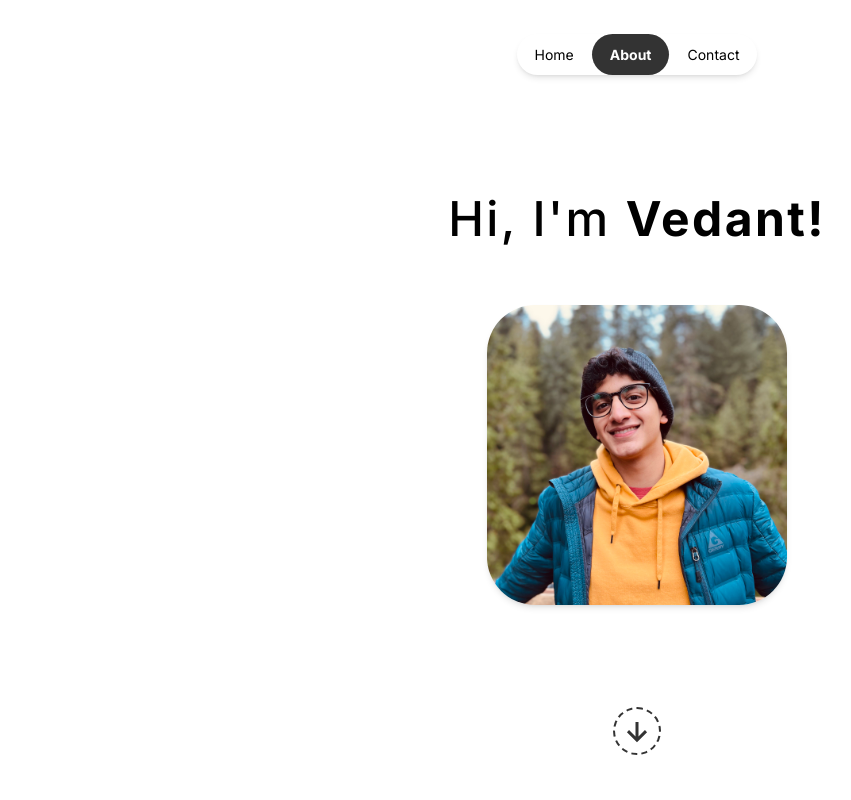
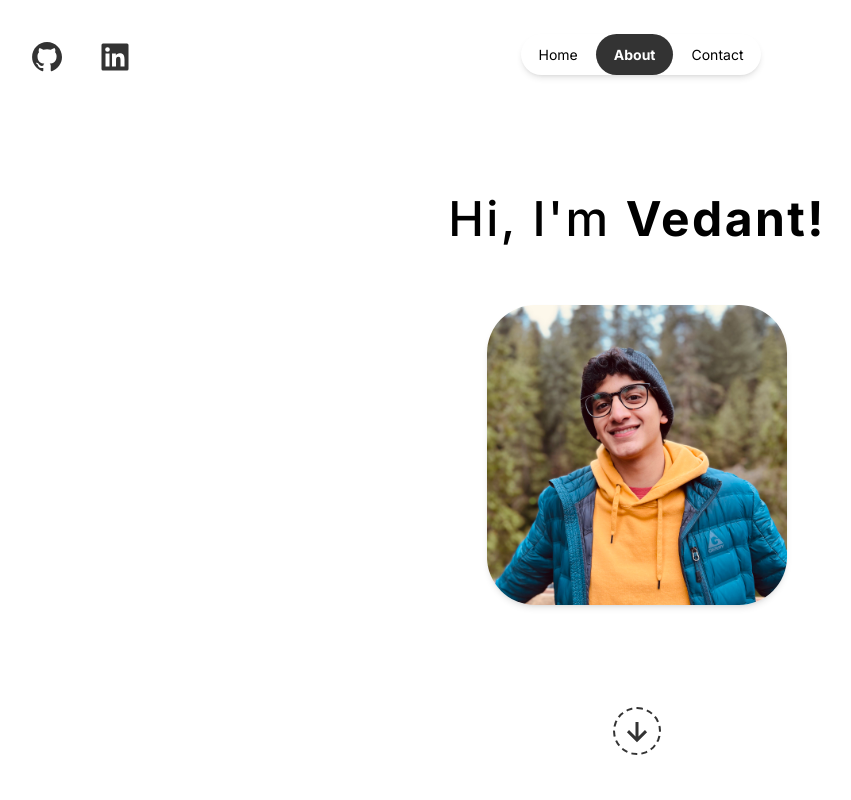
Before and after one commit to vedantgrover/VedantsPortfolio, a Next.js app: page / in a window 1280 px wide. Shown: the top 800 px of the page, without its empty margins (3-854 px from the left). Built offline with nearby package versions, Linux system fonts and the light colour scheme.

Commit message:
Move socials from footer to navbar

```diff
--- a/app/components/Footer.tsx
+++ b/app/components/Footer.tsx
@@ -11,14 +11,14 @@ const Footer = memo(() => {
           &copy; {new Date().getFullYear()} Vedant Grover. All Rights Reserved
         </div>
       </div>
-      <div className="flex items-center text-lg gap-4">
+      {/* <div className="flex items-center text-lg gap-4">
         <Link href="https://github.com/vedantgrover" target="_blank">
           <GithubIcon />
         </Link>
         <Link href="https://www.linkedin.com/in/vedantgrover23/" target="_blank">
           <LinkedinIcon />
         </Link>
-      </div>
+      </div> */}
     </footer>
   );
 });
--- a/app/components/navbar/Navbar.tsx
+++ b/app/components/navbar/Navbar.tsx
@@ -1,9 +1,12 @@
 "use client";
 
-import { memo, useMemo } from "react";
+import { memo, useEffect, useMemo, useRef, useState } from "react";
 import NavbarItem from "@/app/components/navbar/NavbarItem";
 import useActiveSection from "@/lib/useActiveSection";
 import CollapsableNavbar from "@/app/components/navbar/CollapsableNavbar";
+import Link from "next/link";
+import GithubIcon from "../icons/GithubIcon";
+import LinkedinIcon from "../icons/LinkedinIcon";
 
 interface NavLink {
   title: string;
@@ -15,14 +18,15 @@ interface NavbarProps {
 }
 
 const Navbar = memo(({ links }: NavbarProps) => {
-  // Memoize section IDs to prevent unnecessary recalculations
+  const socialsRef = useRef<HTMLDivElement>(null);
+  const [socialsWidth, setSocialsWidth] = useState(0);
+
   const sectionIds = useMemo(() => links.map((l) => l.id), [links]);
 
-  // Use memoized active section to optimize performance
   const activeSection = useActiveSection(sectionIds);
 
-  // Memoize navbar items to prevent unnecessary re-renders
-  const navbarItems = useMemo(() =>
+  const navbarItems = useMemo(
+    () =>
       links.map((l) => (
         <NavbarItem
           key={l.id}
@@ -34,19 +38,41 @@ const Navbar = memo(({ links }: NavbarProps) => {
     [links, activeSection]
   );
 
+  useEffect(() => {
+    const updateWidth = () => {
+      if (socialsRef.current) {
+        setSocialsWidth(socialsRef.current.offsetWidth);
+      }
+    };
+    updateWidth();
+    window.addEventListener("resize", updateWidth);
+  }, [])
+
   return (
     <>
       <CollapsableNavbar links={links} activeSection={activeSection} />
       <nav
-        className="justify-center items-end backdrop-blur-[10px] fixed w-full h-[75px] z-[1000] hidden md:flex"
+        className="fixed top-0 left-o w-full z-[1000] h-[75px] items-end justify-between px-8 backdrop-blur-[10px] hidden md:flex"
         aria-label="Main Navigation"
       >
+        <div className="flex flex-row gap-8">
+          <Link href="https://github.com/vedantgrover" target="_blank">
+            <GithubIcon />
+          </Link>
+          <Link
+            href="https://www.linkedin.com/in/vedantgrover23/"
+            target="_blank"
+          >
+            <LinkedinIcon />
+          </Link>
+        </div>
         <div
-          className="bg-white dark:bg-zinc-700 rounded-3xl flex flex-row shadow-md dark:shadow-zinc-950"
+          className="flex flex-row bg-white dark:bg-zinc-700 rounded-3xl shadow-md dark:shadow-zinc-950 mx-auto"
           role="menubar"
         >
           {navbarItems}
         </div>
+        <div className="w-[96px]" />
       </nav>
     </>
   );
```
Lines whose indentation alone changed are shown as unchanged.
